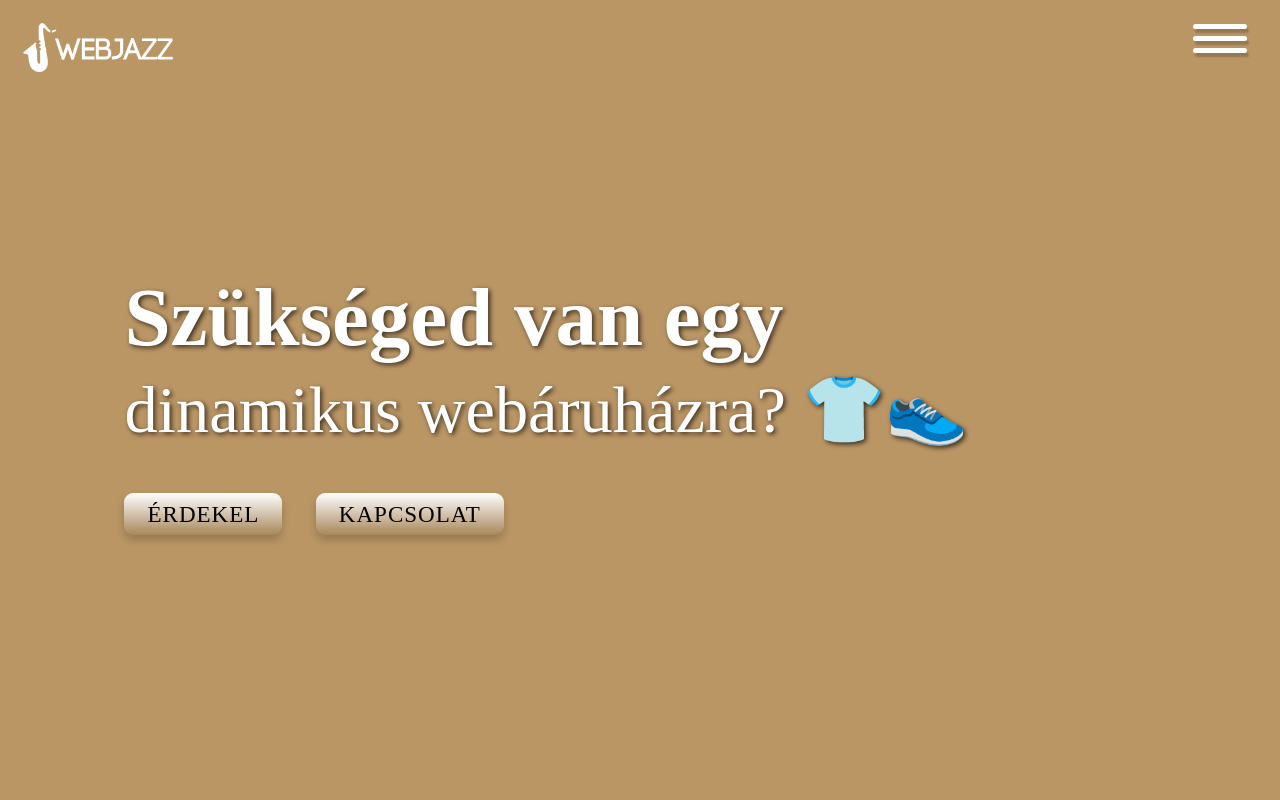
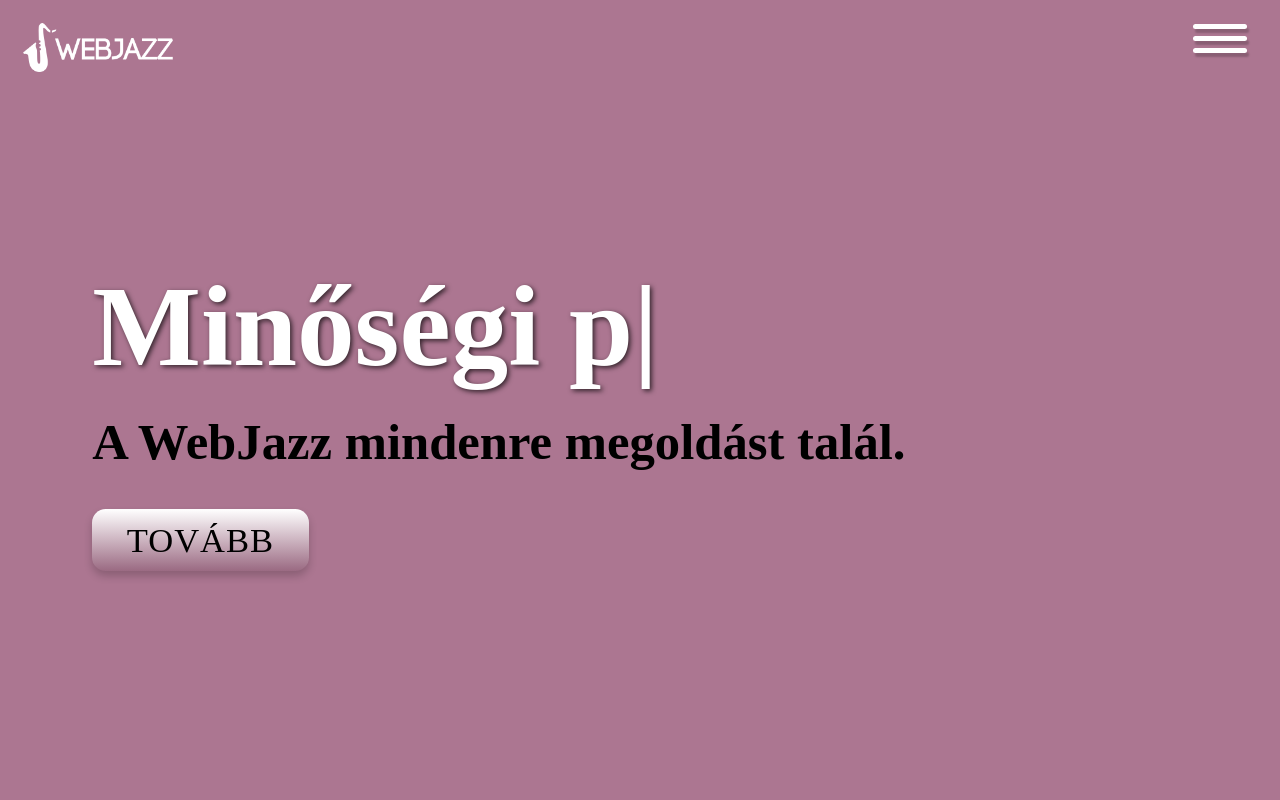
Before and after one commit to marcmesz/marcmesz.github.io, a PHP site: page / in a window 1280 px wide. Run offline with PHP 8.4, Linux system fonts and the light colour scheme; some web fonts are replaced.

Commit message:
Hero Section Update

```diff
--- a/css/index.css
+++ b/css/index.css
@@ -15,7 +15,7 @@
     src: url("../fonts/Tobias-Regular.ttf");
 }
 
-body, h1{
+body{
     margin:0;
     padding:0;
 }
@@ -28,10 +28,9 @@ body{
     align-items: center;
     font-family: Primary, "sans-serif";
     transition: background-color 800ms;
-    /* background: url("../img/1.jpg"); */
-    background-size: cover;
     font-size: calc(14px + (26 - 14) * ((100vw - 300px) / (1600 - 300)));
 }
+
 .bgColor1{
     background-color:rgb(103, 131, 106);
 }
@@ -52,31 +51,32 @@ body{
 
 #blinking-cursor{
     font-family: Secondary;
-    line-height: 0.5em;
+    line-height: 1em;
 }
 .container{
     width: 100%;
-
+    padding: 4em;
 }
 
-.dynamic{
-    min-height: 5.5em;
-    font-size: 1.8em;
-    margin: 0 3em;
-    line-height: 2.2em;
+h1,h2{
+    margin:0;
+}
+
+h2{
+    margin-bottom: 1em;
+    font-size: 2.2em;
+}
+
+#dynamic-text{
+    font-size: 5em;
     color: var(--clr-light);
     text-shadow: 2px 2px 5px rgba(0,0,0,0.7);
-}
-
-.dynamic #dynamic-text{
-    font-size: 1.6em;
-    display:block;
+    min-height: 1.5em;
+    line-height: 1.5em;
 }
 
 .btn{
-    margin: 0;
-    margin-left: 5.4em;
-    font-size: 1em;
+    font-size: 1.5em;
     background: linear-gradient(180deg, white, rgba(0, 0, 0, 0.1));
     padding: 0.35em 1em;
     font-family: Primary;
@@ -95,10 +95,6 @@ body{
 .btn:hover{
     background: linear-gradient(180deg, white, rgba(255, 255, 255, 0.5));
     box-shadow: 0 8px 16px 0 rgba(0,0,0,0.4);
-}
-
-.btn-igen{
-
 }
 
 .nav {
@@ -255,9 +251,15 @@ body{
     .nav__list li + li {
         margin-top: 3em;
     }
-    .dynamic{
-        font-size: 1.2em;
-        margin: 0 0.6em;
+    .container{
+        padding: 1.5em;
+    }
+    h2{
+        font-size: 1.5em;
+    }
+    #dynamic-text{
+        font-size: 3em;
+        line-height: 1.5em;
         overflow-x: hidden;
     }
 
--- a/index.html
+++ b/index.html
@@ -25,14 +25,12 @@
         </header>
 
 
-    <div class="container">
-        <div class="dynamic">
-            <h1>Szükséged van egy</h1>
-            <span id="dynamic-text"><span id="text"></span><span id="blinking-cursor">|</span></span>
+            <div class="container dynamic">
+                <h1 id="dynamic-text"><span id="text"></span><span id="blinking-cursor">|</span></h1>
+                <h2>A WebJazz mindenre megoldást talál.</h2>
+                <a href="#" class="btn">Tovább</a>
             </div>
-        <a href="#" class="btn btn-igen">Érdekel</a>
-        <a href="#" class="btn btn-igen">Kapcsolat</a>
-    </div>
+
     <script src="js/index.js"></script>
 </body>
 </html>
--- a/js/index.js
+++ b/js/index.js
@@ -1,6 +1,6 @@
 const text = document.getElementById("text")
 const blinkingCursor = document.getElementById("blinking-cursor")
-const myString = ["új honlapra? 💻😎","dinamikus webáruházra? 👕👟","minőségi portfólióra? 📸🎸"]
+const myString = ["Új honlap? 💻😎","Modern webáruház? 👕","Minőségi portfólió? 📸"]
 const myColorBg = ["bgColor1","bgColor2","bgColor3"]
 let myColorNum = 1
 let currentPhrase = 0
@@ -26,7 +26,7 @@ function displayCharacters(){
           currentChar++
           text.innerHTML+=myString[currentPhrase].split("")[currentChar-1]
       }
-    },60)
+    },50)
 }
 
 function deleteCharacters(){
```
Lines whose indentation alone changed are shown as unchanged.
